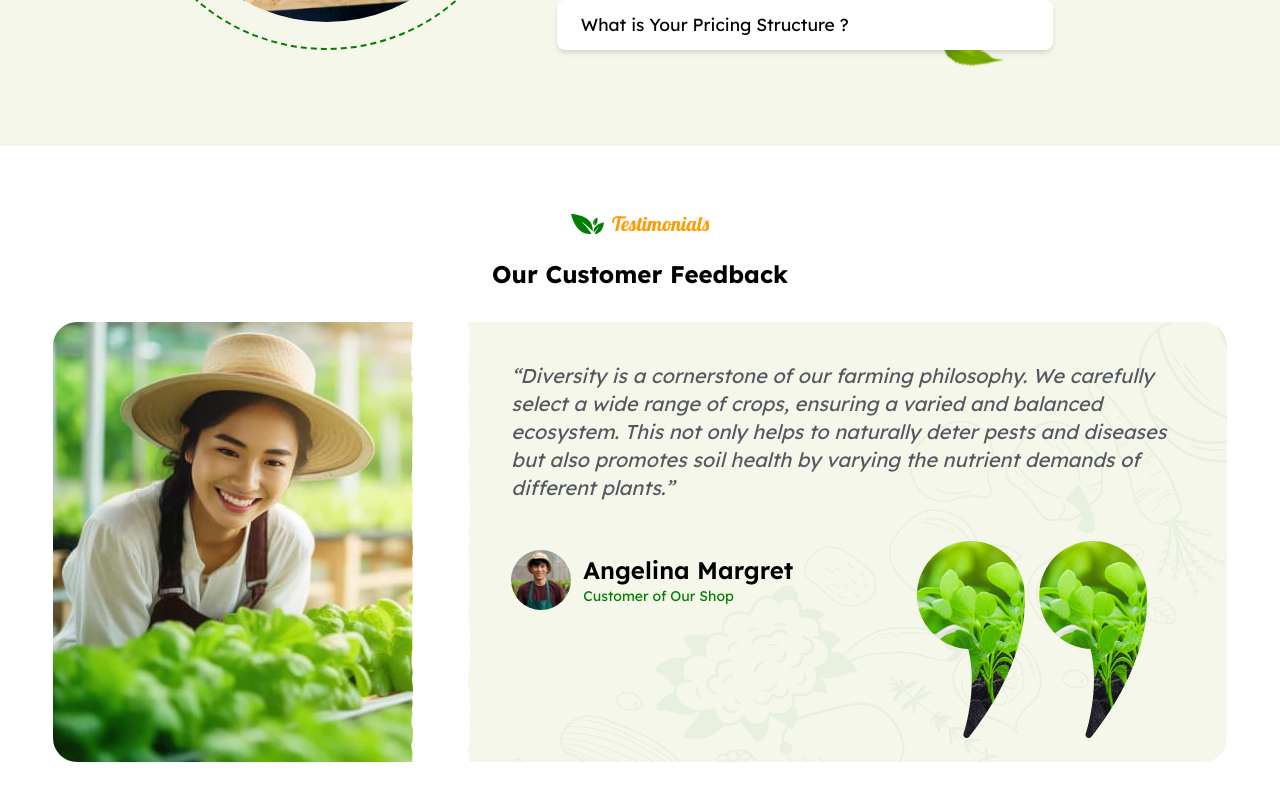
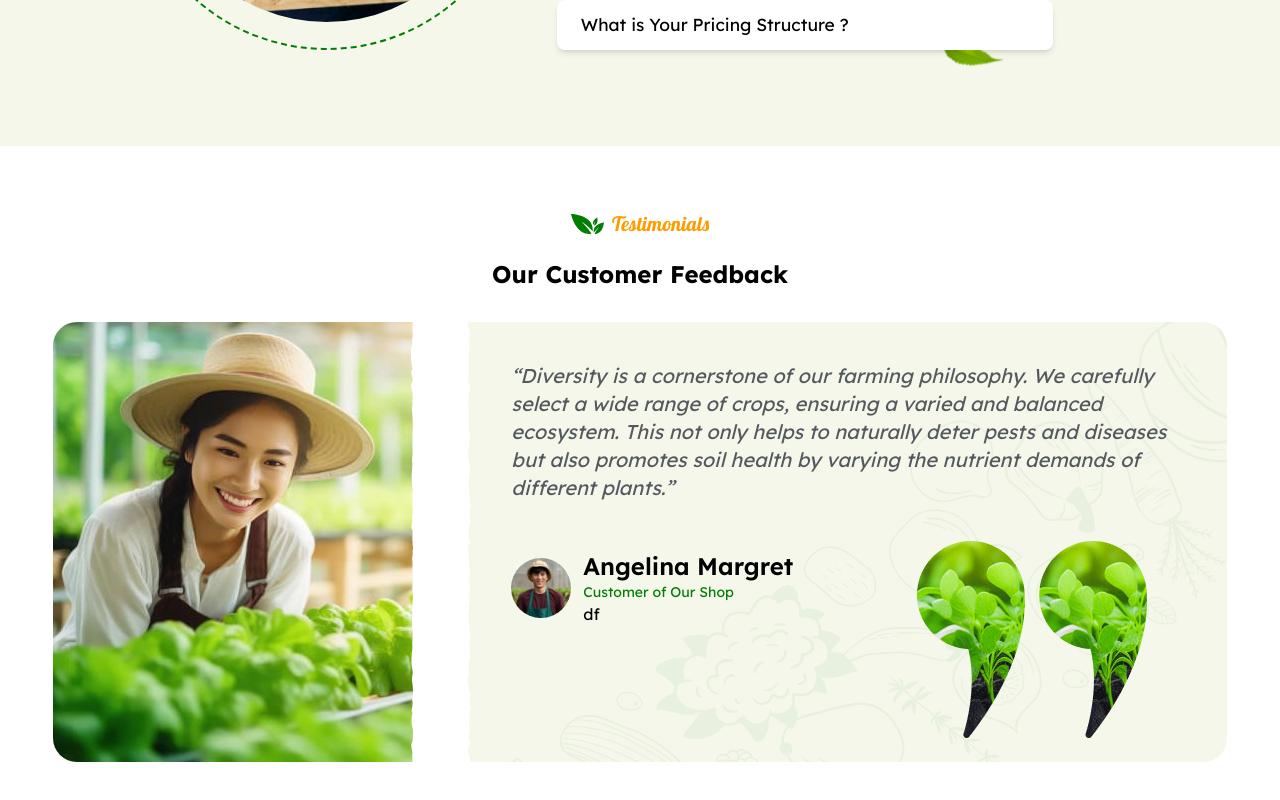
Before and after one commit to Moroundiya/fruitin, a React (Vite) app: page / in a window 1280 px wide. Shown: the part 5693-6493 px from the top of the page. Built offline with nearby package versions, Linux system fonts and the light colour scheme; some icons are missing.

Commit message:
Testimonial Section

```diff
--- a/src/assets/pages/Homepage.jsx
+++ b/src/assets/pages/Homepage.jsx
@@ -730,9 +730,6 @@ export const Homepage = () => {
                                 <p className='font-lobster text-[#FF9C00] ms-2 text-lg sm:text-xl'>Looking For Answers?</p>
                             </div>
                             <h1 className='mt-2 mb-3 text-center text-2xl font-bold 2xl:text-[2.5rem] 2xl:leading-[1.2] lg:text-left lg:mb-8 lg:mt-5'>Frequently Asked If You Have any Questions?</h1>
-
-
-
                             <div className='mt-8 lg:mt-0 space-y-4 lg:space-y-5'>
                                 <div className='w-full bg-white shadow-md rounded-lg'>
                                     <div>
@@ -817,14 +814,16 @@ export const Homepage = () => {
                                 <p className='text-black text-lg lg:text-2xl font-semibold'>
                                     Angelina Margret
                                 </p>
-                                <p className='text-[#017D03] text-sm'>
+                            <p className='text-[#017D03] text-sm'>
                                     Customer of Our Shop
                                 </p>
+                                <p>df</p>
                             </div>
                         </div>
                     </div>
                 </div>
             </div>
+
         </>
     )
 }
```
